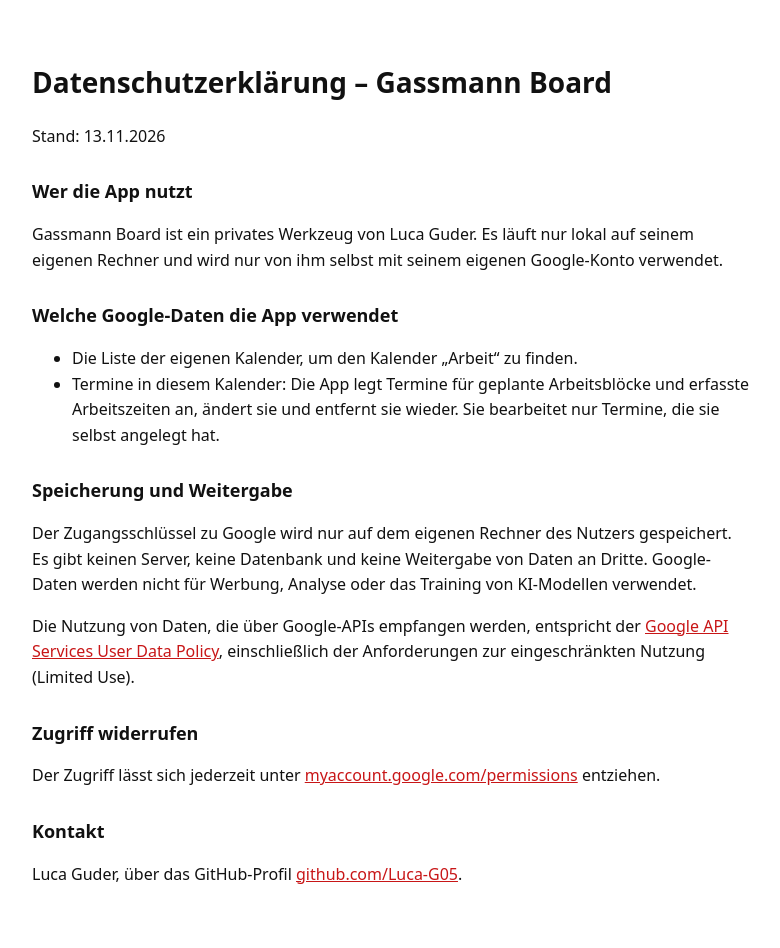
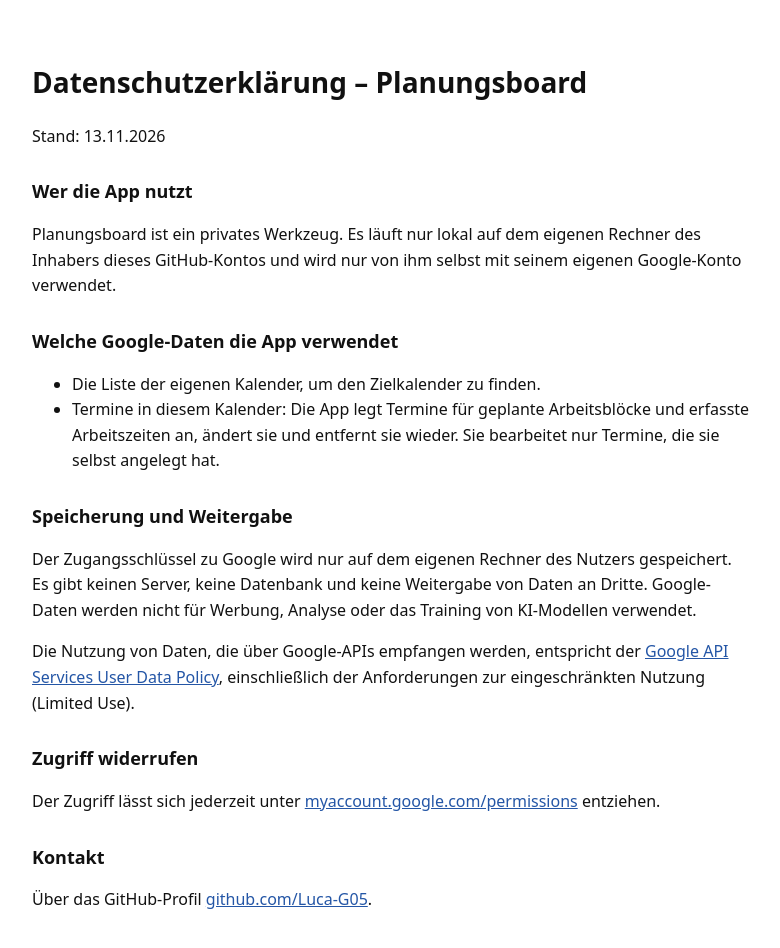
Before and after one commit to Luca-G05/Luca-G05.github.io, a plain HTML site: page datenschutz.html in a window 1280 px wide. Shown: the whole page, without its empty margins (248-1028 px from the left). Drawn offline with Linux system fonts and the light colour scheme.

Commit message:
Add files via upload

```diff
--- a/datenschutz.html
+++ b/datenschutz.html
@@ -1,15 +1,15 @@
 <!doctype html>
 <html lang="de"><head><meta charset="utf-8"><meta name="viewport" content="width=device-width,initial-scale=1">
-<title>Datenschutzerklärung – Gassmann Board</title>
-<style>body{font-family:system-ui,-apple-system,sans-serif;max-width:720px;margin:60px auto;padding:0 20px;line-height:1.6;color:#111}h1{font-size:28px}h2{font-size:18px;margin-top:28px}a{color:#C81617}</style></head>
+<title>Datenschutzerklärung – Planungsboard</title>
+<style>body{font-family:system-ui,-apple-system,sans-serif;max-width:720px;margin:60px auto;padding:0 20px;line-height:1.6;color:#111}h1{font-size:28px}h2{font-size:18px;margin-top:28px}a{color:#2456a6}</style></head>
 <body>
-<h1>Datenschutzerklärung – Gassmann Board</h1>
+<h1>Datenschutzerklärung – Planungsboard</h1>
 <p>Stand: 13.11.2026</p>
 <h2>Wer die App nutzt</h2>
-<p>Gassmann Board ist ein privates Werkzeug von Luca Guder. Es läuft nur lokal auf seinem eigenen Rechner und wird nur von ihm selbst mit seinem eigenen Google-Konto verwendet.</p>
+<p>Planungsboard ist ein privates Werkzeug. Es läuft nur lokal auf dem eigenen Rechner des Inhabers dieses GitHub-Kontos und wird nur von ihm selbst mit seinem eigenen Google-Konto verwendet.</p>
 <h2>Welche Google-Daten die App verwendet</h2>
 <ul>
-<li>Die Liste der eigenen Kalender, um den Kalender „Arbeit“ zu finden.</li>
+<li>Die Liste der eigenen Kalender, um den Zielkalender zu finden.</li>
 <li>Termine in diesem Kalender: Die App legt Termine für geplante Arbeitsblöcke und erfasste Arbeitszeiten an, ändert sie und entfernt sie wieder. Sie bearbeitet nur Termine, die sie selbst angelegt hat.</li>
 </ul>
 <h2>Speicherung und Weitergabe</h2>
@@ -18,5 +18,5 @@
 <h2>Zugriff widerrufen</h2>
 <p>Der Zugriff lässt sich jederzeit unter <a href="https://myaccount.google.com/permissions">myaccount.google.com/permissions</a> entziehen.</p>
 <h2>Kontakt</h2>
-<p>Luca Guder, über das GitHub-Profil <a href="https://github.com/Luca-G05">github.com/Luca-G05</a>.</p>
+<p>Über das GitHub-Profil <a href="https://github.com/Luca-G05">github.com/Luca-G05</a>.</p>
 </body></html>
```
Also changed, not shown: index.html (+4 -4 lines).
